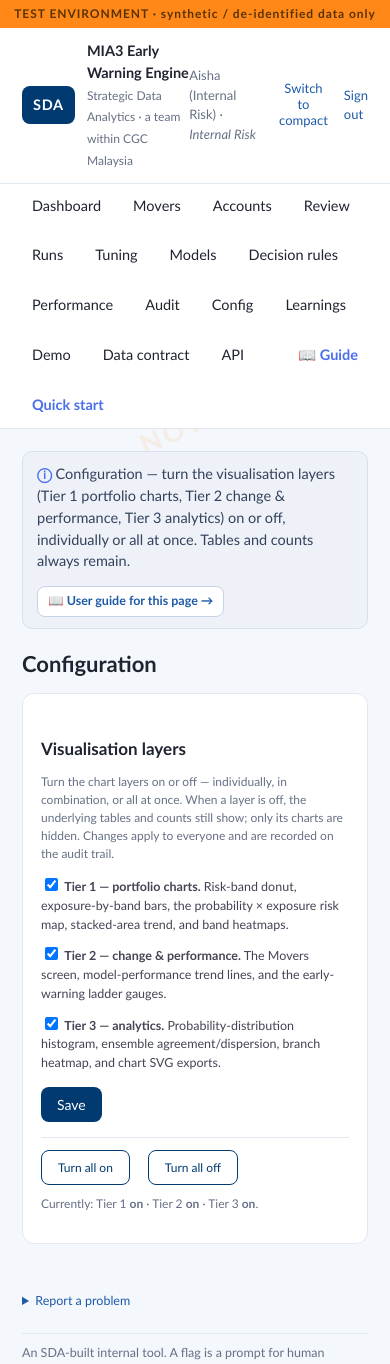
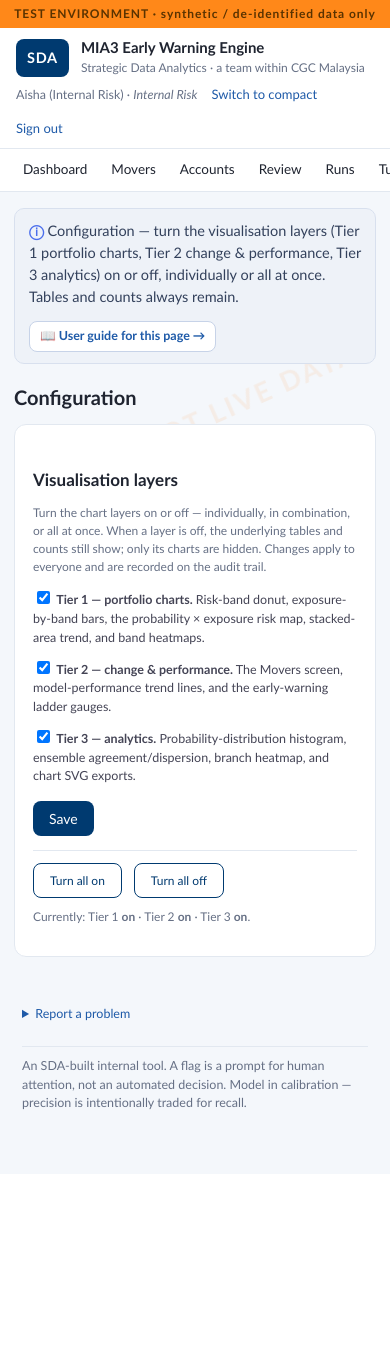
Before and after one commit to nazrulh-creator/mia3-ews-engine, a FastAPI app: page /config in a window 390 px wide. Shown: the top 1364 px of the page. After the commit the page ends 1110 px from the top, so only its background shows below. Run offline with FastAPI, Linux system fonts and the light colour scheme; the visitor is signed in with stand-in values (Sample User, id 1).

Commit message:
Make the header/nav responsive; cache-bust the stylesheet
The chrome was not responsive: on narrow/mobile viewports the header crammed
together and the 17-item nav stacked into five rows (the "destroyed" look).
Now the header stacks and the nav becomes a single horizontally-scrollable row
below ~820px; desktop is unchanged (nav on one row).

Also version the stylesheet link with the app.css mtime so browsers always
fetch fresh CSS after a deploy (no more stale-style mismatches).

Co-Authored-By: Claude Opus 4.8 <noreply@anthropic.com>

```diff
--- a/app/static/app.css
+++ b/app/static/app.css
@@ -21,21 +21,22 @@ a:hover{text-decoration:underline}
 .envbar{color:#fff;text-align:center;font-weight:700;font-size:12px;
   letter-spacing:.08em;padding:5px;position:relative;z-index:2}
 .env-test .envbar{color:#5a3300}  /* dark text for contrast on CGC Orange */
-.topbar{display:flex;justify-content:space-between;align-items:center;
+.topbar{display:flex;justify-content:space-between;align-items:center;gap:14px;flex-wrap:wrap;
   background:var(--card);border-bottom:1px solid var(--line);padding:12px 22px;position:relative;z-index:2}
-.brand{display:flex;align-items:center;gap:12px}
+.brand{display:flex;align-items:center;gap:12px;min-width:0}
 .brand-mark{background:var(--sda);color:#fff;font-weight:800;border-radius:8px;
-  padding:8px 11px;letter-spacing:.05em}
-.brand-text strong{display:block}
+  padding:8px 11px;letter-spacing:.05em;flex-shrink:0}
+.brand-text strong{display:block;line-height:1.2}
 .brand-text small{color:var(--muted)}
-.userbox{display:flex;align-items:center;gap:16px;font-size:13px}
+.userbox{display:flex;align-items:center;gap:16px;font-size:13px;flex-wrap:wrap}
 .userbox .who{color:var(--muted)}
+.userbox .who,.userbox .link,.userbox form{white-space:nowrap}
 .inline{display:inline}
 button.link,a.link{background:none;border:none;color:var(--accent);cursor:pointer;
   font-size:13px;padding:0;font-family:inherit}
-.nav{display:flex;gap:4px;flex-wrap:wrap;background:var(--card);
-  border-bottom:1px solid var(--line);padding:0 18px;position:relative;z-index:2}
-.nav a{padding:11px 14px;color:var(--ink);border-bottom:2px solid transparent}
+.nav{display:flex;gap:2px;flex-wrap:wrap;background:var(--card);
+  border-bottom:1px solid var(--line);padding:0 16px;position:relative;z-index:2}
+.nav a{padding:11px 12px;color:var(--ink);border-bottom:2px solid transparent;white-space:nowrap}
 .nav a:hover{border-color:var(--sda-2);text-decoration:none}
 .content{max-width:1180px;margin:22px auto;padding:0 22px;position:relative;z-index:1}
 .purpose{background:#eef2f8;border:1px solid #d8e0ee;border-radius:10px;
@@ -158,3 +159,18 @@ ul.g-seen li{margin:5px 0}
   box-shadow:0 6px 20px rgba(0,0,0,.22);pointer-events:none;opacity:0;transition:opacity .08s}
 .info{cursor:help;outline:none}
 .info:focus{box-shadow:0 0 0 2px var(--sda-2)}
+
+/* ---- Responsive chrome (header + nav) ---- */
+@media (max-width:820px){
+  .topbar{flex-direction:column;align-items:flex-start;gap:8px;padding:10px 16px}
+  .brand-text strong{font-size:15px}
+  .userbox{width:100%;justify-content:flex-start;gap:14px;font-size:12.5px}
+  /* nav becomes one tidy horizontally-scrollable row instead of many wrapped rows */
+  .nav{flex-wrap:nowrap;overflow-x:auto;padding:0 12px;scrollbar-width:thin}
+  .nav::-webkit-scrollbar{height:4px}
+  .nav a{padding:10px 11px;font-size:13.5px}
+  .nav-spacer{display:none}
+  .content{padding:0 14px;margin:16px auto}
+  .row{gap:12px}
+  h1{font-size:20px}
+}
--- a/app/templates/base.html
+++ b/app/templates/base.html
@@ -4,7 +4,7 @@
   <meta charset="utf-8">
   <meta name="viewport" content="width=device-width, initial-scale=1">
   <title>{{ settings.app_name }}{% block title %}{% endblock %}</title>
-  <link rel="stylesheet" href="/static/app.css">
+  <link rel="stylesheet" href="/static/app.css?v={{ asset_version }}">
 </head>
 <body class="{{ 'env-live' if settings.is_live else 'env-test' }}">
   {% if settings.env_watermark %}<div class="watermark">{{ settings.env_watermark }}</div>{% endif %}
```
Also changed, not shown: app/templating.py (+7 -0 lines).
